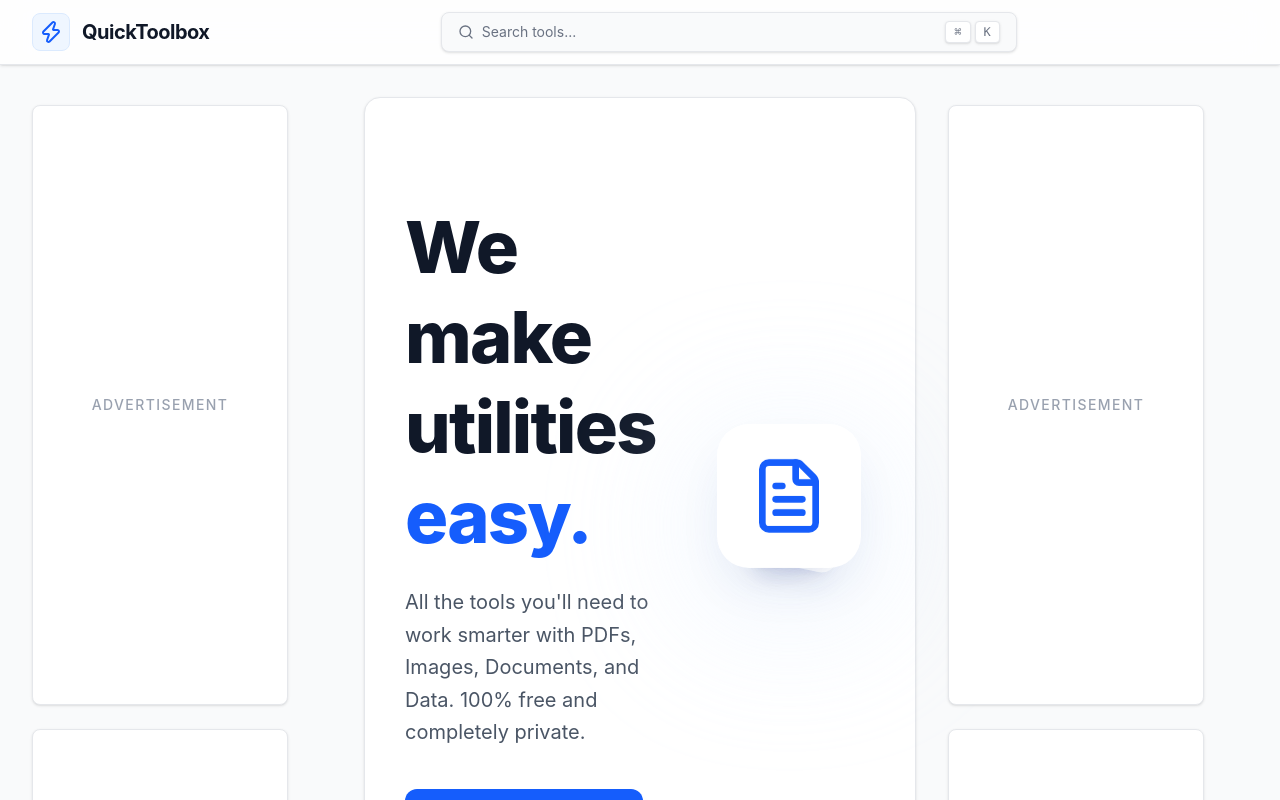
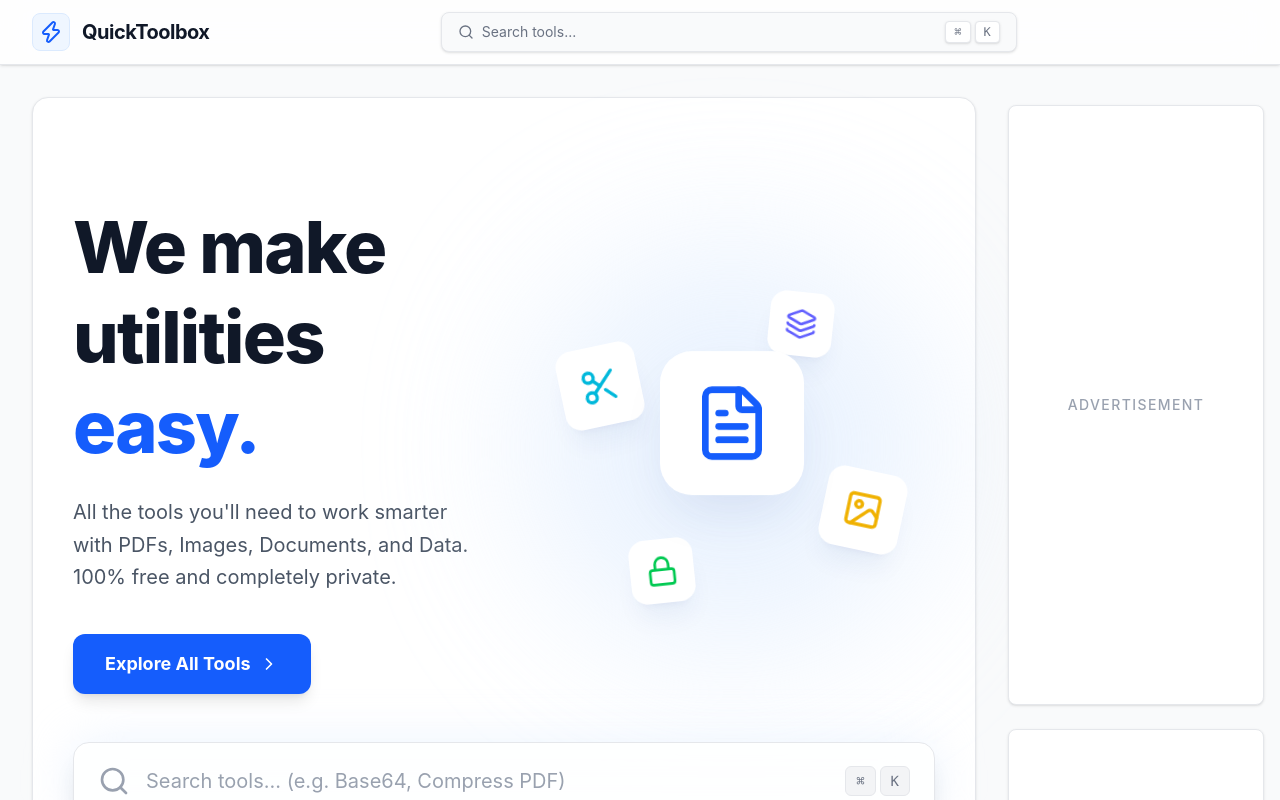
Before and after one commit to harshgzp11/PDFtools4u, a React (Vite) app: page / in a window 1280 px wide. Shown: the top 800 px of the page. Built offline with nearby package versions, Linux system fonts and the light colour scheme.

Commit message:
feat: create responsive layout component with integrated search and ad slots

```diff
--- a/src/components/Layout.jsx
+++ b/src/components/Layout.jsx
@@ -63,10 +63,10 @@ export default function Layout({ children, onHomeClick, onSearch }) {
       </nav>
 
       {/* Main Layout Area */}
-      <div className="flex-1 flex w-full px-4 sm:px-6 lg:px-8 py-8 gap-8 justify-center items-start">
+      <div className="flex-1 flex max-w-[1600px] mx-auto w-full px-4 sm:px-6 lg:px-8 py-8 gap-6 lg:gap-8 justify-center items-start">
 
         {/* Left Sidebar Ad - Sticky */}
-        <aside className="hidden xl:block w-[300px] flex-shrink-0 pt-2 sticky top-24 space-y-6">
+        <aside className="hidden 2xl:block w-[240px] flex-shrink-0 pt-2 sticky top-24 space-y-6">
           <AdSlot orientation="vertical" className="h-[600px] bg-white border-gray-200 shadow-sm" />
           <AdSlot orientation="vertical" className="bg-white border-gray-200 shadow-sm" />
         </aside>
@@ -92,7 +92,7 @@ export default function Layout({ children, onHomeClick, onSearch }) {
         </main>
 
         {/* Right Sidebar Ad - Sticky */}
-        <aside className="hidden lg:block w-[300px] flex-shrink-0 pt-2 sticky top-24 space-y-6">
+        <aside className="hidden xl:block w-[240px] flex-shrink-0 pt-2 sticky top-24 space-y-6">
           <AdSlot orientation="vertical" className="h-[600px] bg-white border-gray-200 shadow-sm" />
           <AdSlot orientation="vertical" className="bg-white border-gray-200 shadow-sm" />
         </aside>
```
